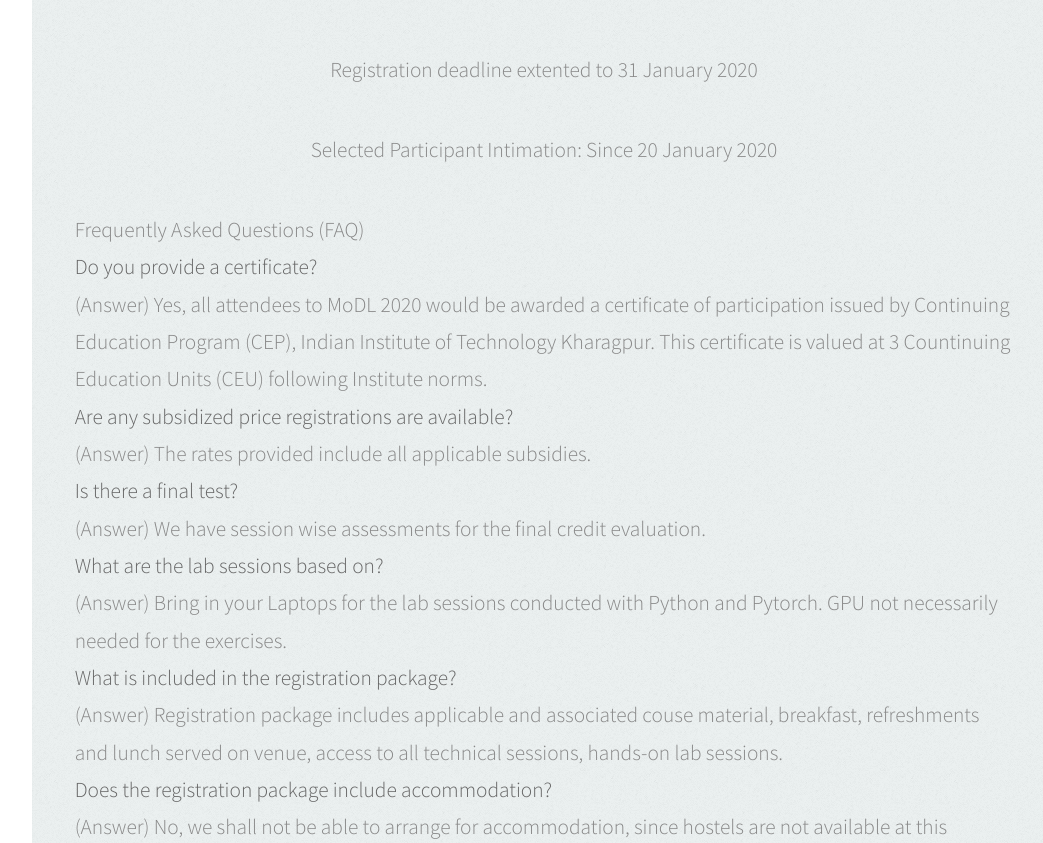
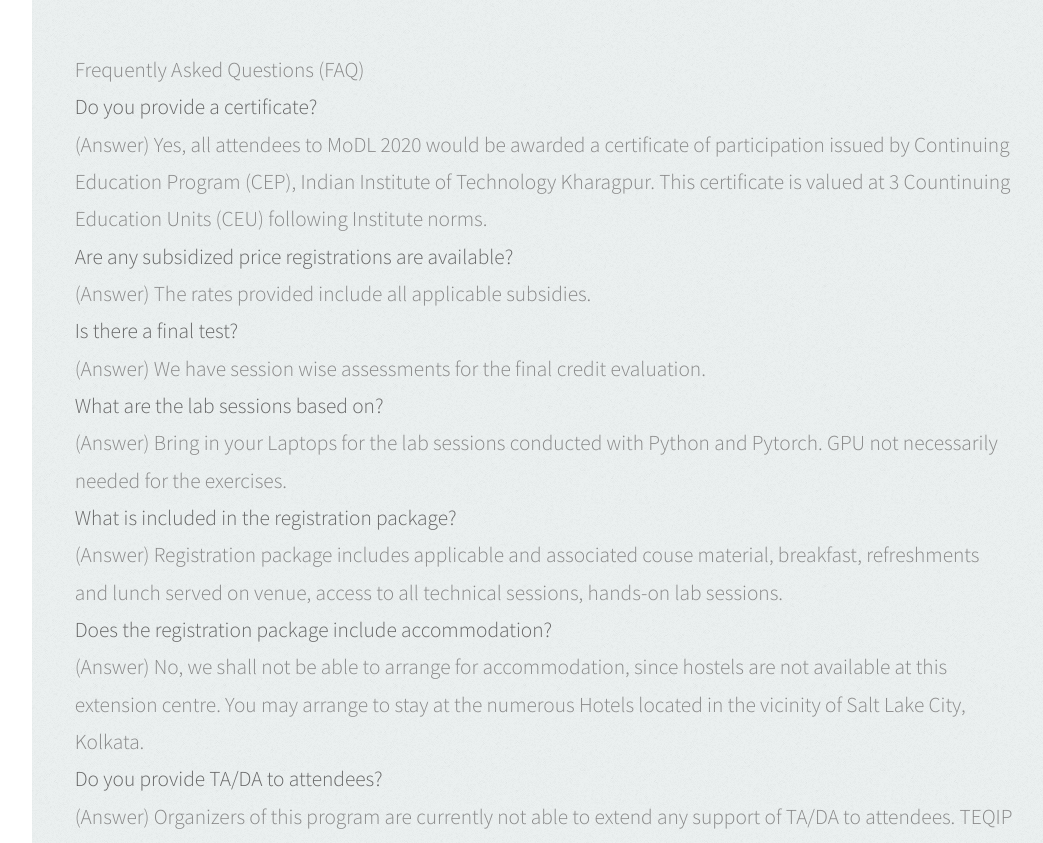
Before and after one commit to modliitkgp/modliitkgp.github.io, a plain HTML site: page index.html in a window 1280 px wide. Shown: the part 3872-4715 px from the top of the page, without its empty margins (224-1267 px from the left). Drawn offline with Linux system fonts and the light colour scheme.

Commit message:
Removed registration deadline

```diff
--- a/index.html
+++ b/index.html
@@ -148,8 +148,8 @@
 
 							<p><iframe src="https://docs.google.com/spreadsheets/d/e/2PACX-1vSNC52lXBbiMkL2_JiVDximDE9rCBfbwgtQ3dSDbmlewrn07M1BxUrSBU34YJZ2k3MzckoySsldH9xh/pubhtml?gid=438617701&amp;single=true&amp;widget=true&amp;headers=false" width="600" height="350"></iframe></p>
 
-							<p>Registration deadline extented to 31 January 2020 </p>
-							<p>Selected Participant Intimation: Since 20 January 2020</p>
+<!-- 							<p>Registration deadline extented to 31 January 2020 </p>
+							<p>Selected Participant Intimation: Since 20 January 2020</p> -->
 							<p align=left>Frequently Asked Questions (FAQ)
 							<br><b>Do you provide a certificate?</b>
 							<br>(Answer) Yes, all attendees to MoDL 2020 would be awarded a certificate of participation issued by Continuing Education Program (CEP), Indian Institute of Technology Kharagpur. This certificate is valued at 3 Countinuing Education Units (CEU) following Institute norms.
```
